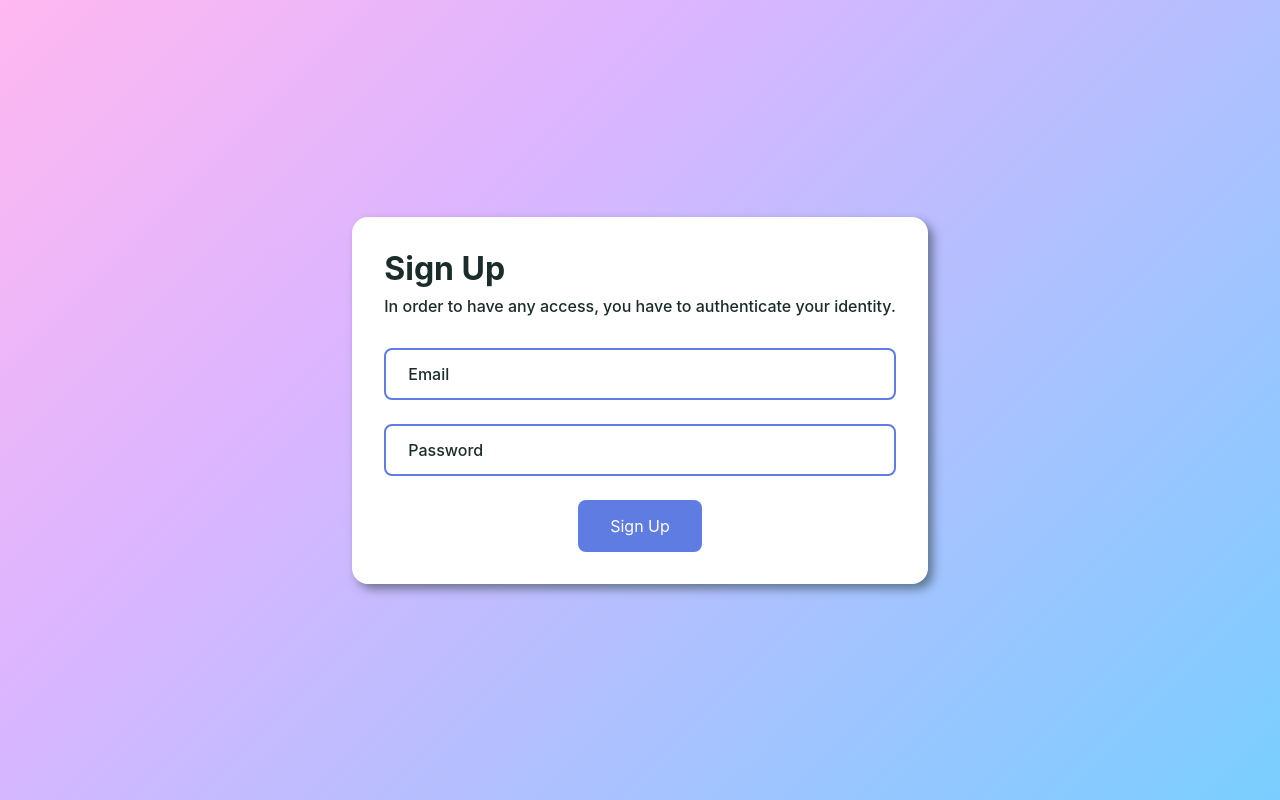
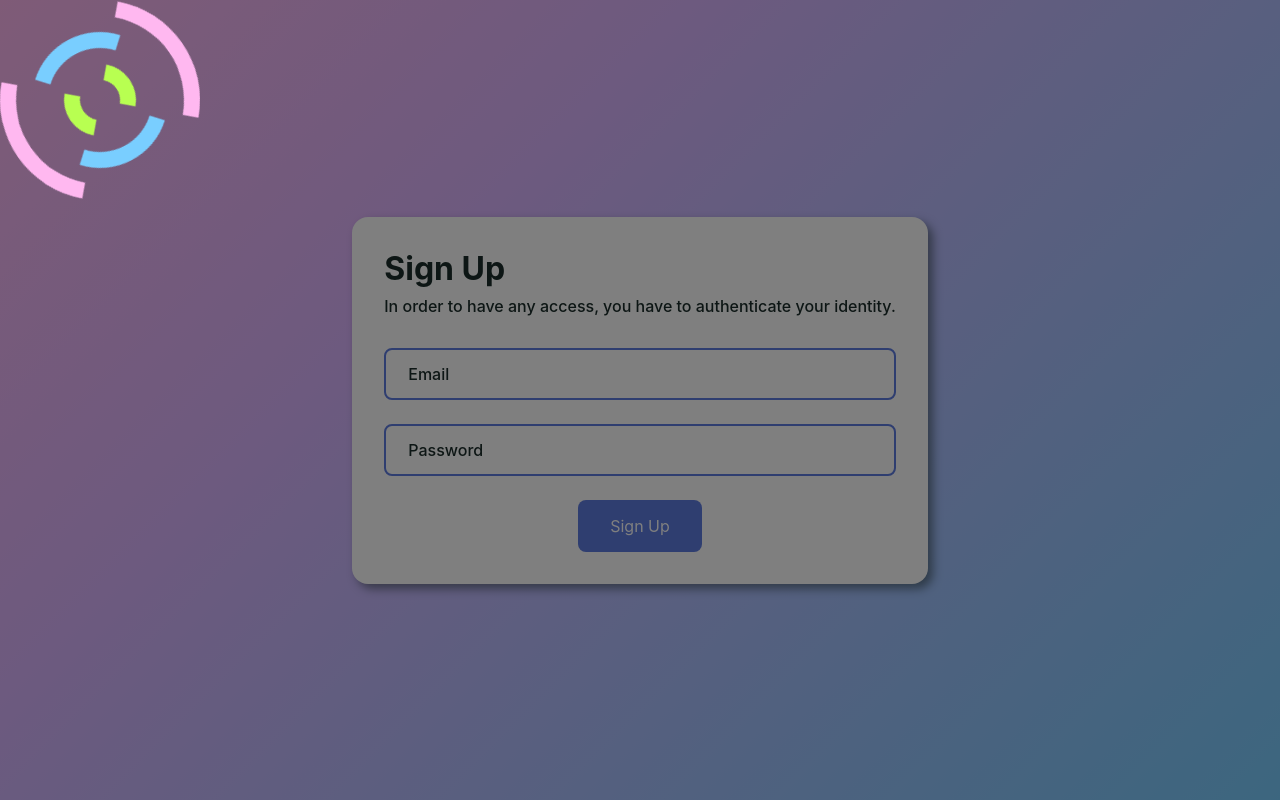
Before and after one commit to MorphineForOdin/explore-react, a React (Create React App) app in the folder explore-react/: page /auth in a window 1280 px wide. Built offline with nearby package versions, Linux system fonts and the light colour scheme.

Commit message:
Spinner testing

```diff
--- a/explore-react/src/App.tsx
+++ b/explore-react/src/App.tsx
@@ -5,10 +5,12 @@ import Header from './core/Header';
 import NotFound from './core/NotFound';
 import Auth from './pages/Auth';
 import Home from './pages/Home';
+import Loader from './core/Loader';
 
 export default function App() {
     return (
         <>
+            <Loader />
             <Routes>
                 <Route path="/auth" element={<Auth />} />
                 <Route
--- /dev/null
+++ b/explore-react/src/core/Loader.tsx
@@ -0,0 +1,13 @@
+export default function Loader() {
+    return (
+        <div id="fullScreenLoader">
+            <div className="spinner-double-ring-container">
+                <div className="spinner-double-ring">
+                    <div className="spinner-ring spinner-outer-ring"></div>
+                    <div className="spinner-ring spinner-center-ring"></div>
+                    <div className="spinner-ring spinner-inner-ring"></div>
+                </div>
+            </div>
+        </div>
+    );
+}
--- /dev/null
+++ b/explore-react/src/styles/_loaders.scss
@@ -0,0 +1,103 @@
+#fullScreenLoader {
+    position: fixed;
+    top: 0;
+    left: 0;
+    z-index: 2;
+    width: 100vw;
+    height: 100vh;
+    background: rgba(0, 0, 0, 0.5);
+    transition: opacity 0.3s ease-in;
+}
+
+@keyframes rotationAnimation {
+    0% {
+        transform: rotate(0);
+    }
+
+    25% {
+        transform: rotate(90deg);
+    }
+
+    75% {
+        transform: rotate(180deg);
+    }
+
+    100% {
+        transform: rotate(360deg);
+    }
+}
+
+.spinner-double-ring-container {
+    width: 200px;
+    height: 200px;
+    display: inline-block;
+    overflow: hidden;
+    background: none;
+}
+
+.spinner-double-ring {
+    width: 100%;
+    height: 100%;
+    position: relative;
+    transform: translateZ(0) scale(1);
+    backface-visibility: hidden;
+    transform-origin: 0 0;
+}
+
+.spinner-double-ring>.spinner-ring {
+    position: absolute;
+    border-radius: 50%;
+    border: 1rem solid #000;
+}
+
+.spinner-double-ring>.spinner-outer-ring {
+    width: 100%;
+    height: 100%;
+    top: 0;
+    left: 0;
+    animation: rotationAnimation 3s linear infinite;
+    border-color: #ffb8f0 transparent #ffb8f0 transparent;
+}
+
+.spinner-double-ring>.spinner-center-ring {
+    width: calc(100% - 4rem);
+    height: calc(100% - 4rem);
+    top: 2rem;
+    left: 2rem;
+    animation: rotationAnimation 3s linear infinite reverse;
+    border-color: transparent #79ceff transparent #79ceff;
+}
+
+.spinner-double-ring>.spinner-inner-ring {
+    width: calc(100% - 8rem);
+    height: calc(100% - 8rem);
+    top: 4rem;
+    left: 4rem;
+    animation: rotationAnimation 3s linear infinite;
+    border-color: #b8ff51 transparent #b8ff51 transparent;
+}
+
+.spinner-outer-ring::before {
+    content: '';
+    position: absolute;
+    top: 1rem;
+    width: 1rem;
+    height: 1rem;
+    //background-color: #ffb8f0;
+    border-radius: 50%;
+}
+
+.spinner-outer-ring::after {
+    content: '';
+    position: absolute;
+}
+
+.spinner-inner-ring::before {
+    content: '';
+    position: absolute;
+}
+
+.spinner-inner-ring::after {
+    content: '';
+    position: absolute;
+}
--- a/explore-react/src/styles/index.scss
+++ b/explore-react/src/styles/index.scss
@@ -1,4 +1,5 @@
 @use './tooltips';
+@use './loaders';
 
 $color-primary: #5E7CE2;
 $color-primary-hover: #92B4F4;
```
Also changed, not shown: explore-react/src/hooks/useLoader.tsx (added, +12 -0 lines), explore-react/public/double-ring-loader.gif (added).
